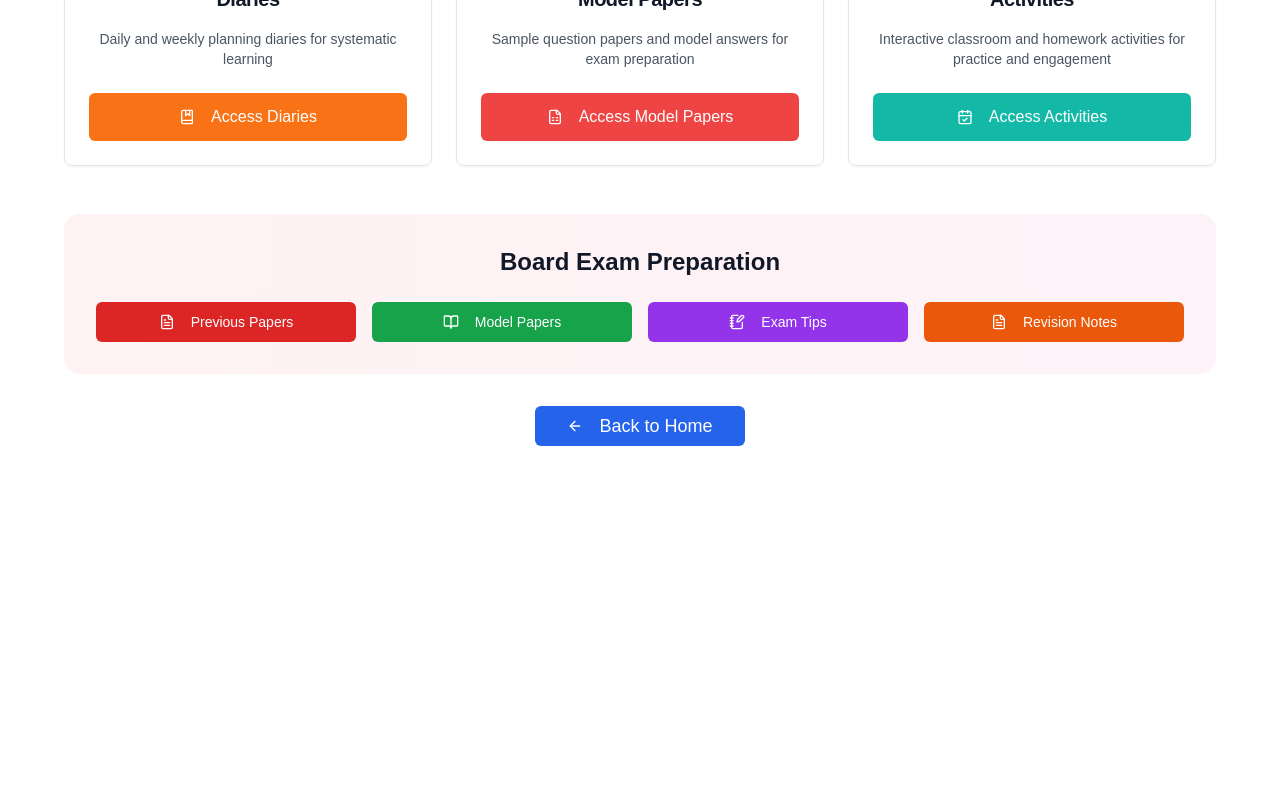
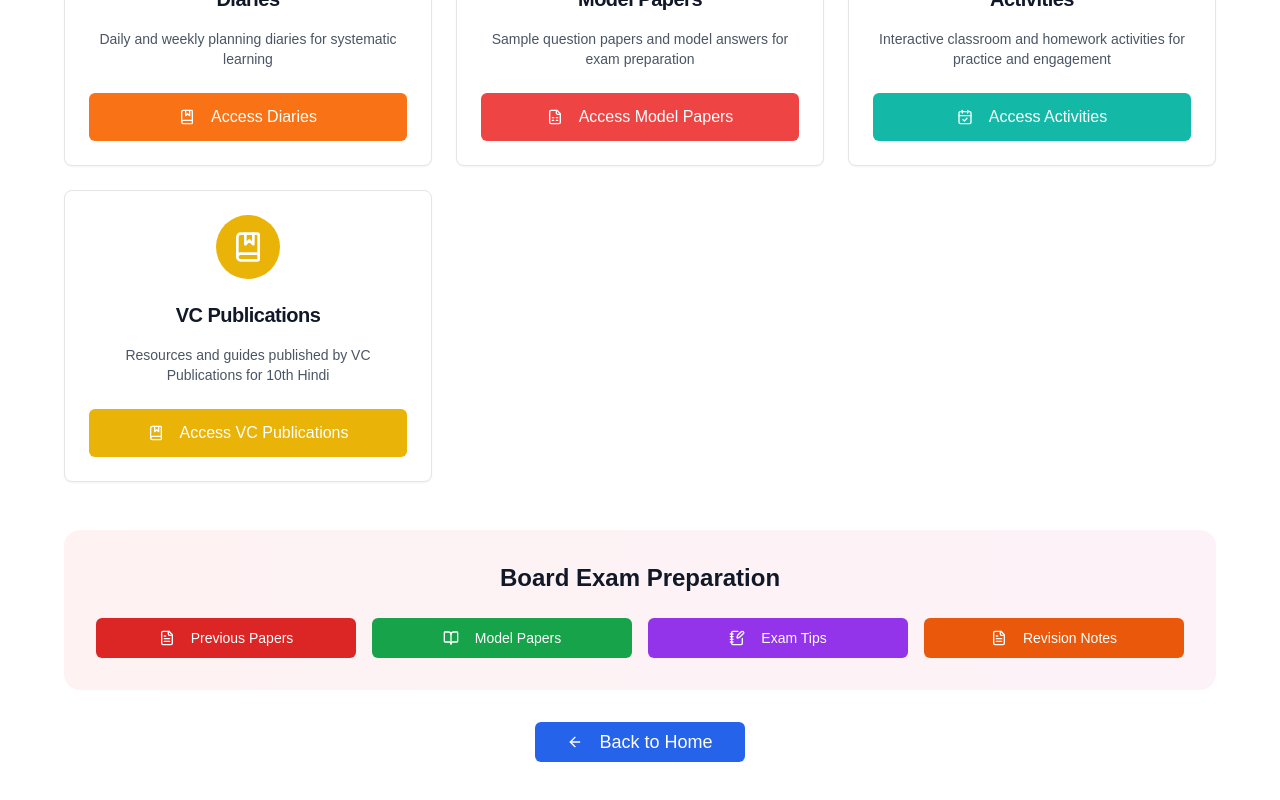
Before and after one commit to chandanamadipalli2006/adsense-project, a Next.js app: page /10th-hindi in a window 1280 px wide. Shown: the part 978-1778 px from the top of the page. Before the commit the page ends 1488 px from the top, so only its background shows below. Built offline with nearby package versions, Linux system fonts and the light colour scheme.

Commit message:
Update page.tsx

```diff
--- a/app/10th-hindi/page.tsx
+++ b/app/10th-hindi/page.tsx
@@ -61,6 +61,15 @@ export default function TenthHindi() {
       description: "Interactive classroom and homework activities for practice and engagement",
       link: "/10th-hindi-activities",
     },
+    {
+  name: "VC Publications",
+  icon: BookMarked, // You can change the icon if needed
+  color: "bg-yellow-500",
+  hoverColor: "hover:bg-yellow-600",
+  description: "Resources and guides published by VC Publications for 10th Hindi",
+  link: "/10th-hindi-vc-publications",
+}
+
   ]
 
   return (
```
